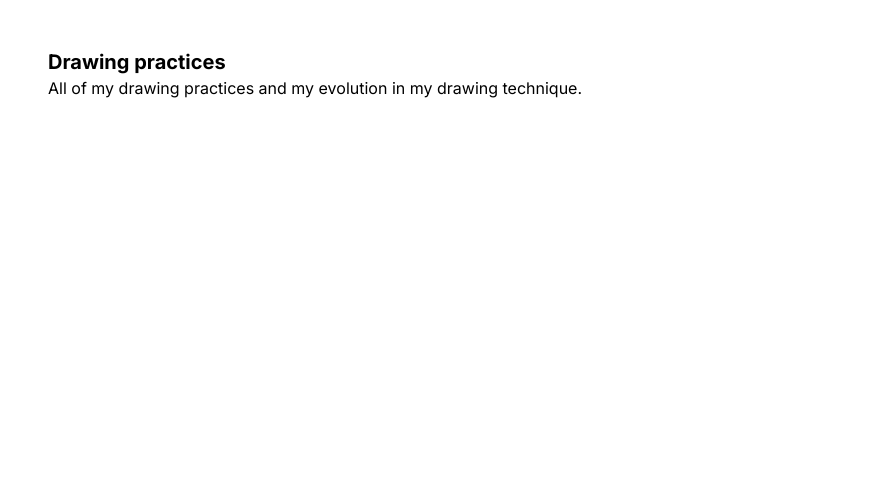
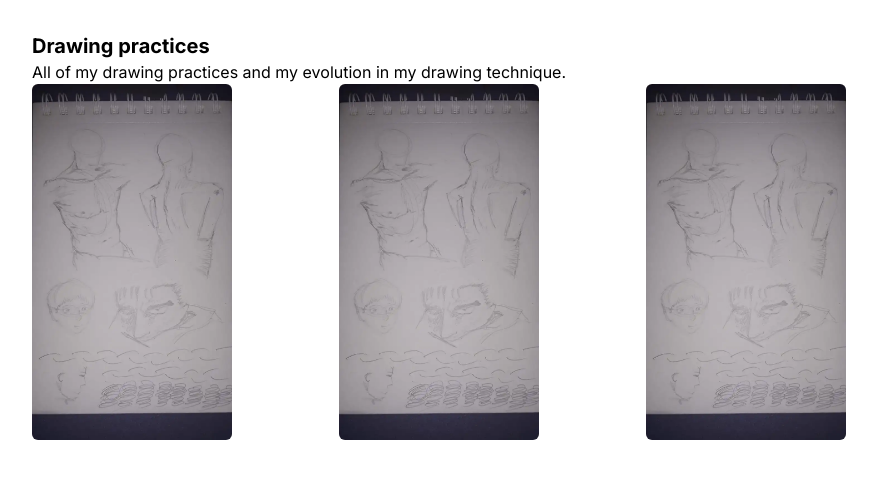
Before and after one commit to Hctor11/drawing-consistency, a Next.js app: page / in a window 1280 px wide. Shown: the top 478 px of the page, without its empty margins (0-877 px from the left). Built offline with nearby package versions, Linux system fonts and the light colour scheme.

Commit message:
[add] layout test 1

```diff
--- a/app/page.tsx
+++ b/app/page.tsx
@@ -1,10 +1,11 @@
-import Image from "next/image";
+import Gallery from "@/components/Gallery";
 
 export default function Home() {
   return (
-    <main className="min-h-screen justify-between p-12">
+    <main className="min-h-screen justify-between p-2 sm:p-4 md:p-6 lg:p-8">
      <h1 className="font-bold text-xl">Drawing practices</h1>
      <p>All of my drawing practices and my evolution in my drawing technique.</p>
+     <Gallery/>
     </main>
   );
 }
--- a/components/Gallery.tsx
+++ b/components/Gallery.tsx
@@ -1,8 +1,15 @@
-
+import { ENTRIES } from "@/util/Data"
+import Image from "next/image"
 
 const Gallery = () => {
   return (
-    <div>Gallery</div>
+    <div className="columns-1 gap-2 sm:columns-2 sm:gap-3 md:columns-3 lg:columns-4 [&>img:not(:first-child)]:mt-8">
+      {ENTRIES.map((item)=>(
+        <>
+          <Image src={item.image}  width={200} height={300} alt={item.description} className="rounded-md" />
+        </>
+      ))}
+    </div>
   )
 }
 
```
